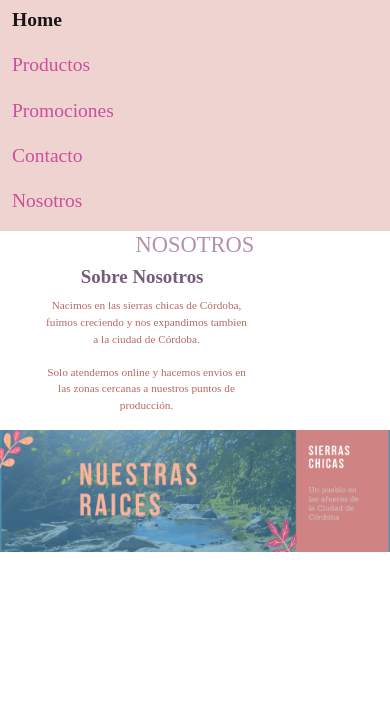
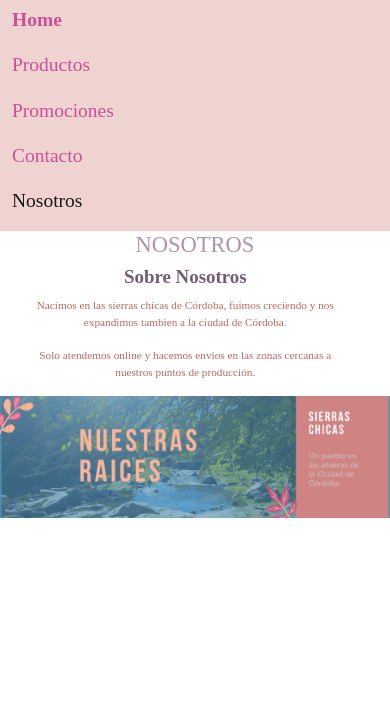
Before and after one commit to rosangulo/pasteles-final-sass, a website: page pages/aboutus.html in a window 390 px wide. Both pictures are taken after a click on the button "Toggle navigation". Shown: the part 121-844 px from the top of the page. Drawn offline with nearby package versions, Linux system fonts and the light colour scheme; a web font is replaced by a local one.

Commit message:
agregue mixin en nosotros

```diff
--- a/pages/aboutus.html
+++ b/pages/aboutus.html
@@ -27,7 +27,7 @@
                 <div class="collapse navbar-collapse flex-xl-row-reverse " id="navbarNav">
                     <ul class="navbar-nav align-items-md-end">
                         <li class="nav-item">
-                            <a class="nav-link active" aria-current="page" href="../index.html"><b>Home</b> </a>
+                            <a class="nav-link " aria-current="page" href="../index.html"><b>Home</b> </a>
                         </li>
                         <li class="nav-item">
                             <a class="nav-link" href="./products.html">Productos</a>
@@ -39,7 +39,7 @@
                             <a class="nav-link" href="./contactos.html">Contacto</a>
                         </li>
                         <li class="nav-item">
-                            <a class="nav-link" href="./aboutus.html">Nosotros</a>
+                            <a class="nav-link active" href="./aboutus.html">Nosotros</a>
                         </li>
                     </ul>
                 </div>
@@ -61,7 +61,7 @@
                 <div class="sntext text-center">
 
                     <h2 class="snh w-75 text-center">Sobre Nosotros</h2>
-                    <div class="snp w-75 text-center">
+                    <div class="snp  text-center">
                         <p>
                             Nacimos en las sierras chicas de Córdoba, fuimos creciendo y nos expandimos tambien a la ciudad de Córdoba.
                         </p>
--- a/scss/secciones/_global.scss
+++ b/scss/secciones/_global.scss
@@ -124,7 +124,7 @@ $color-p: #ffc8ddff;
 $color-h2: #9d8189ff;
 $color-h3: #f4acb7ff;*/
 
-/*MIXIN
+/*MIXIN*/
 
 
 @mixin caja-flex ($principal, $cruzado, $wrap) {
@@ -132,4 +132,4 @@ $color-h3: #f4acb7ff;*/
     justify-content: $principal;
     align-items: $cruzado;
     flex-wrap: $wrap;
-}*/
+}
--- a/scss/secciones/_main-pages.scss
+++ b/scss/secciones/_main-pages.scss
@@ -230,6 +230,7 @@
 
     .uberuns {
         width: 50em;
+        @include caja-flex (center, center, nowrap);
 
         /*.decoim {
             width: 50em;
@@ -239,24 +240,27 @@
         }*/
 
         .sntext {
+            @include caja-flex (center, center, nowrap);
+            flex-direction: column;
             width: 50em;
             margin-left: 17vw;
 
 
             .snh {
+
                 font-size: 2.1em;
-                width: inherit;
+                /*width: inherit;*/
                 color: #735d78ff;
                 font-weight: bold;
             }
 
             p {
-                margin-left: 10vw;
+               /* margin-left: 10vw;*/
                 width: inherit;
                 font-size: 1.2em;
                 /*padding: 1.5em 8em;*/
                 color: #b76962;
-                overflow: hidden;
+                /*overflow: hidden;*/
             }
         }
     }
--- a/scss/secciones/_medios.scss
+++ b/scss/secciones/_medios.scss
@@ -103,6 +103,7 @@
 
                 p {
                     font-size: 1.25em;
+                    width: 80vw;
 
                 }
             }
@@ -180,7 +181,10 @@
 
                 .sntext {
                     margin-left: 20vw;
-
+                    @include caja-flex (center, center, wrap);
+                    p{
+                        width: 80vw;
+                    }
 
                 }
             }
```
Also changed, not shown: pages/contactos.html (+2 -2 lines), pages/products.html (+2 -2 lines), pages/promotions.html (+2 -2 lines), css/style.css.
